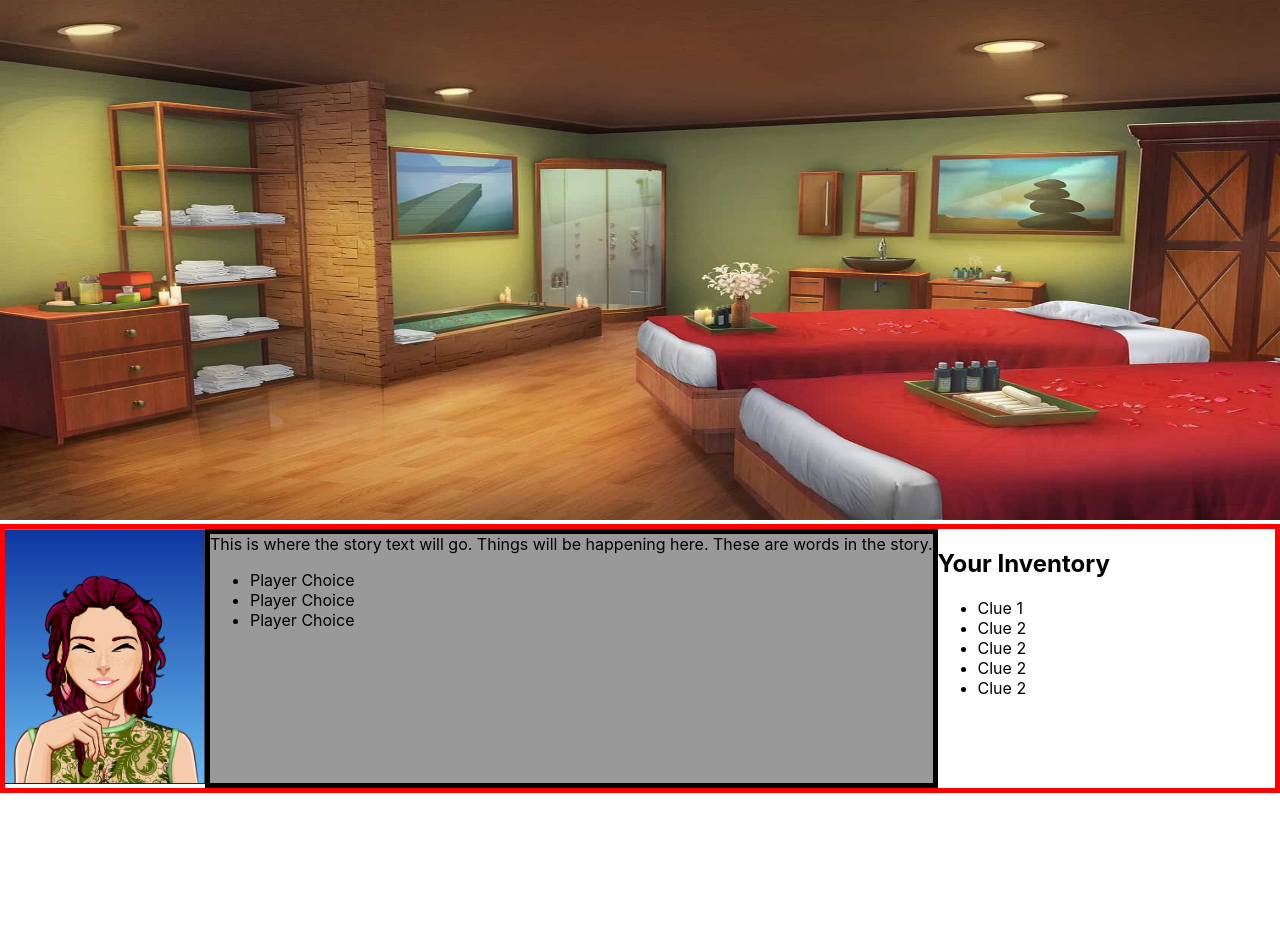
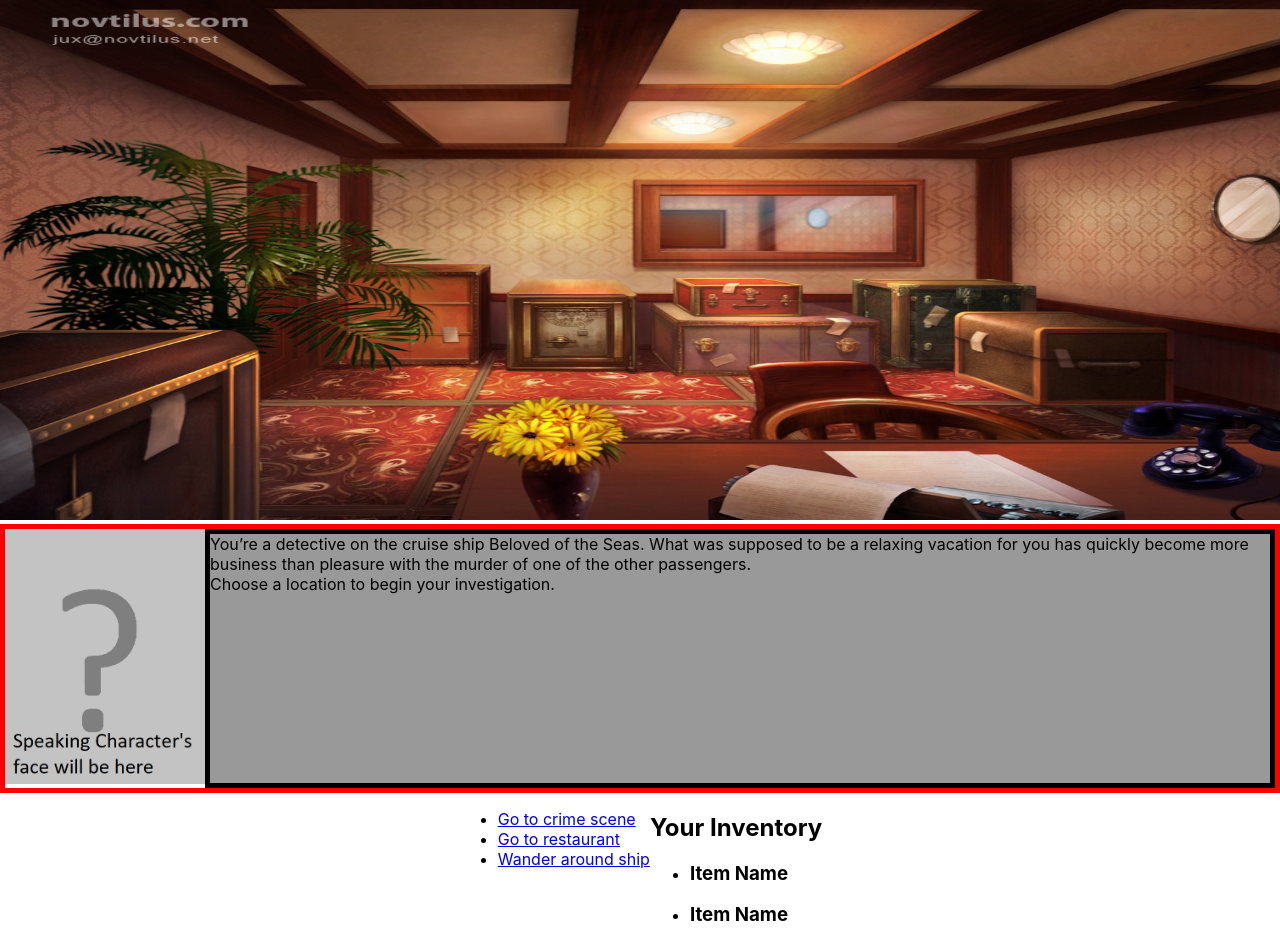
Before and after one commit to c-champagne/murder-mystery, a React (Create React App) app: page / in a window 1280 px wide. Shown: the top 947 px of the page. Before the commit the page ends 800 px from the top, so only its background shows below. Built offline with nearby package versions, Linux system fonts and the light colour scheme.

Commit message:
Player can navigate from room to room

```diff
--- /dev/null
+++ b/src/components/CrimeScene.js
@@ -0,0 +1,25 @@
+import React, { Component } from 'react';
+import './Window.css';
+class CrimeScene extends Component {
+    render() {
+        return (
+            <div>
+            <div className="background">
+                    <img src="/images/bedroom.jpg"/>
+                </div>
+                    <div className="dialogueBox">
+                        <div className="speaker">
+                            <img src="/images/characterModels/wifeneutral.PNG"/>
+                        </div>
+                        <div className="leftBox">
+                            <div className="textBox">
+                                You arrive at the crime scene.  The murder victim's wife is here.<br/>
+                            </div>
+                        </div>
+                    </div>
+                    </div>
+        )
+    }
+}
+
+export default CrimeScene;
--- /dev/null
+++ b/src/components/CruiseDeck.js
@@ -0,0 +1,25 @@
+import React, { Component } from 'react';
+import './Window.css';
+class CruiseDeck extends Component {
+    render() {
+        return (
+            <div>
+            <div className="background">
+                    <img src="/images/cruisedeck.jpg"/>
+                </div>
+                    <div className="dialogueBox">
+                        <div className="speaker">
+                            <img src="/images/characterModels/housekeepneutral.PNG"/>
+                        </div>
+                        <div className="leftBox">
+                            <div className="textBox">
+                                You wander the ship and end up outside on the deck.  You spot the housekeeper that was in charge of cleaning the room.<br/>
+                            </div>
+                        </div>
+                    </div>
+                    </div>
+        )
+    }
+}
+
+export default CruiseDeck;
--- /dev/null
+++ b/src/components/Item.js
@@ -0,0 +1,25 @@
+import React, { Component } from 'react';
+import './Item.css';
+
+
+
+export class Item extends Component {
+    constructor(props) {
+        super(props);
+
+        this.state = {
+            clueName: "Test",
+            Desc: "This is a clue."
+        }
+    }
+
+    render() {
+        return (
+            <div className="Item">
+                <h3>Item Name</h3>
+            </div>
+        )
+    }
+}
+
+export default Item
--- /dev/null
+++ b/src/components/Locations.js
@@ -0,0 +1,18 @@
+import React, { Component } from 'react';
+import {Switch, Route, Link} from 'react-router-dom';
+
+class Locations extends Component {
+    render() {
+        return (
+            <div>
+                <ul>
+                     <li><Link to="/crimescene">Go to crime scene</Link></li>
+                     <li><Link to="/restaurant">Go to restaurant</Link></li>
+                     <li><Link to="/cruisedeck">Wander around ship</Link></li>
+                </ul>
+            </div>
+        )
+    }
+}
+
+export default Locations;
--- /dev/null
+++ b/src/components/Office.js
@@ -0,0 +1,26 @@
+import React, { Component } from 'react';
+import './Window.css';
+class Office extends Component {
+    render() {
+        return (
+            <div>
+            <div className="background">
+                    <img src="/images/office.jpg"/>
+                </div>
+                    <div className="dialogueBox">
+                        <div className="speaker">
+                            <img src="/images/characterModels/placeholder.PNG"/>
+                        </div>
+                        <div className="leftBox">
+                            <div className="textBox">
+                            You’re a detective on the cruise ship Beloved of the Seas.  What was supposed to be a relaxing vacation for you has quickly become more business than pleasure with the murder of one of the other passengers.<br/>
+                            Choose a location to begin your investigation.
+                            </div>
+                        </div>
+                    </div>
+                    </div>
+        )
+    }
+}
+
+export default Office;
--- /dev/null
+++ b/src/components/Restaurant.js
@@ -0,0 +1,25 @@
+import React, { Component } from 'react';
+import './Window.css';
+class Restaurant extends Component {
+    render() {
+        return (
+            <div>
+            <div className="background">
+                    <img src="/images/restaurant.jpg"/>
+                </div>
+                    <div className="dialogueBox">
+                        <div className="speaker">
+                            <img src="/images/characterModels/actressneutral.PNG"/>
+                        </div>
+                        <div className="leftBox">
+                            <div className="textBox">
+                                You go to the restaurant where the victim was last seen alive. There is another passenger here.<br/>
+                            </div>
+                        </div>
+                    </div>
+                    </div>
+        )
+    }
+}
+
+export default Restaurant;
--- a/src/components/Window.css
+++ b/src/components/Window.css
@@ -14,6 +14,7 @@
     left:0px; */
     display: flex;
     flex-direction: row;
+
 }
 
 .speaker img {
@@ -21,7 +22,14 @@
     height: auto;
 }
 
-.textBox {
+.leftBox {
     background-color: rgba(128, 128, 128, 0.8);
     border: 5px solid black;
+    width: 100%;
 }
+
+.controls {
+    display: flex;
+    flex-direction: row;
+    justify-content: center;
+}
--- a/src/components/Window.js
+++ b/src/components/Window.js
@@ -1,36 +1,67 @@
 import React, { Component } from 'react'
 import './Window.css';
+import {Switch, Route, Link} from 'react-router-dom';
+
+import Item from './Item';
+import Locations from './Locations';
+import CrimeScene from './CrimeScene';
+import Office from './Office';
+import Restaurant from './Restaurant';
+import CruiseDeck from './CruiseDeck';
 
 export class Window extends Component {
+
+    constructor(props) {
+        super(props);
+
+        this.state= {
+            clues: [],
+            locations: [],
+            persons: [],
+            suspects: [],
+            facts: []
+        }
+    }
     render() {
         return (
             <div className="mainWindow">
-                <div className="background">
-                    <img src="/images/bedroom.jpg"/>
-                    <div className="dialogueBox">
-                        <div className="speaker">
-                            <img src="/images/characterModels/actresslaugh.PNG"/>
-                        </div>
-                        <div className="textBox">
-                            This is where the story text will go. Things will be happening here.  These are words in the story.<br/>
-                            <ul>
-                                <li>Player Choice</li>
-                                <li>Player Choice</li>
-                                <li>Player Choice</li>
-                            </ul>
-                        </div>
+                <Switch>
+                    <Route
+                        exact
+                        path="/"
+                        component={Office}/>
+                    <Route
+                        exact
+                        path="/crimescene"
+                        component={CrimeScene}>
+                    </Route>
+                    <Route
+                        exact
+                        path="/restaurant"
+                        component={Restaurant}>
+                    </Route>
+                    <Route
+                        exact
+                        path="/cruisedeck"
+                        component={CruiseDeck}>
+                    </Route>
+
+                </Switch>
+                <div className="controls">
+                        <div className="locationList"><Locations/></div>
                         <div className="inventory">
                             <h2>Your Inventory</h2>
                             <ul>
-                                <li>Clue 1</li>
-                                <li>Clue 2</li>
-                                <li>Clue 2</li>
-                                <li>Clue 2</li>
-                                <li>Clue 2</li>
+                                <li><Item/></li>
+                                <li><Item/></li>
+                                <li><Item/></li>
+                                <li><Item/></li>
+                                <li><Item/></li>
                             </ul>
                         </div>
-                    </div>
                 </div>
+
+
             </div>
         )
     }
--- a/src/index.js
+++ b/src/index.js
@@ -3,10 +3,13 @@ import ReactDOM from 'react-dom';
 import './index.css';
 import Window from './components/Window';
 import * as serviceWorker from './serviceWorker';
+import { BrowserRouter as Router} from 'react-router-dom';
 
 ReactDOM.render(
   <React.StrictMode>
+    <Router>
     <Window />
+    </Router>
   </React.StrictMode>,
   document.getElementById('root')
 );
```
Also changed, not shown: src/components/Inventory.js (added, +21 -0 lines), public/images/characterModels/placeholder.PNG (added).
